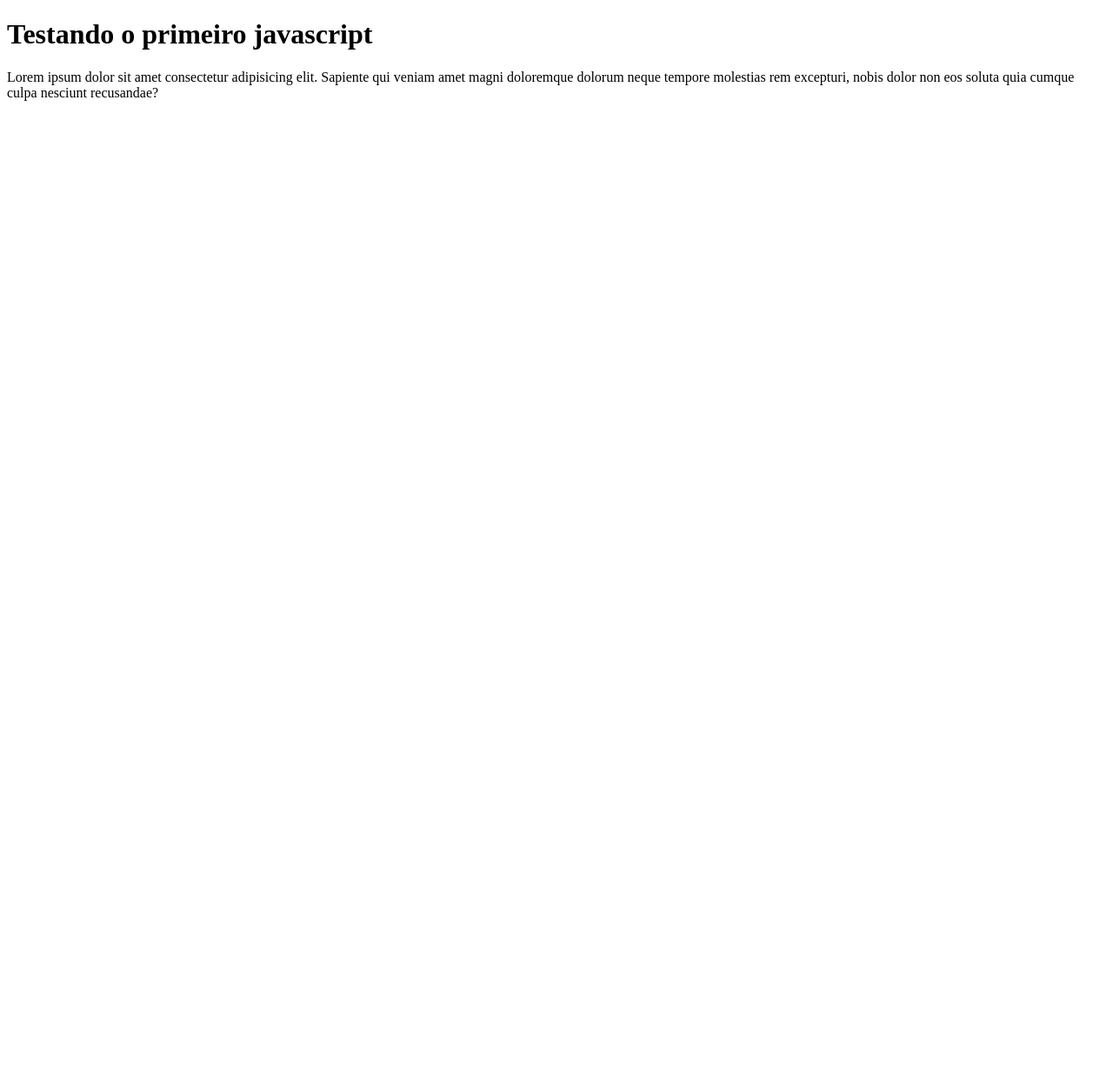
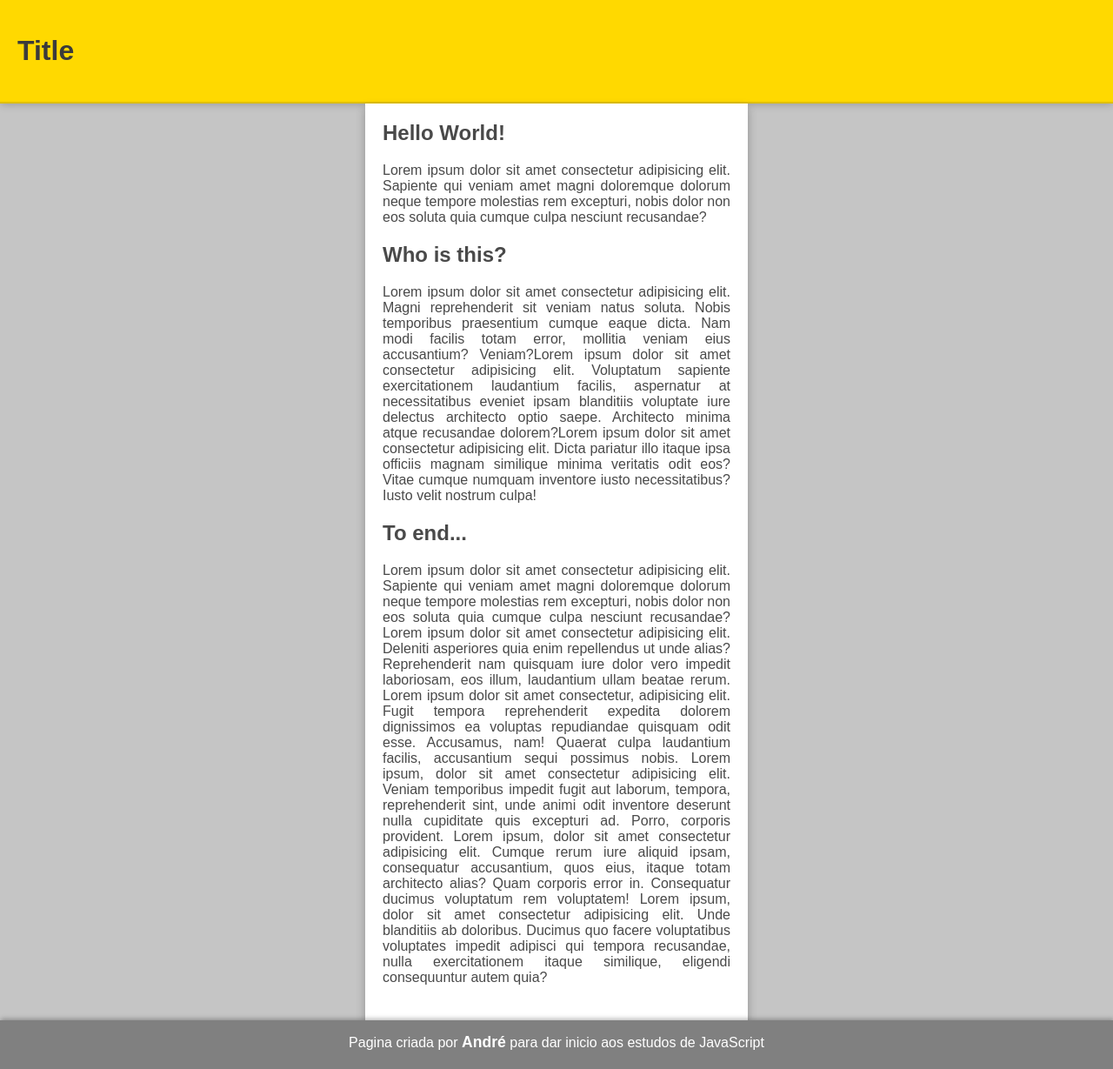
Before and after one commit to AndreFilipeD/javascript, a plain HTML site: page exercicios/ex001/ex001.html in a window 1280 px wide. Shown: the whole page at 87% size. Before the commit the page ends 800 px from the top, so only its background shows below. Drawn offline with Linux system fonts and the light colour scheme.

Commit message:
Teste HTML CSS

```diff
--- a/exercicios/ex001/ex001.html
+++ b/exercicios/ex001/ex001.html
@@ -4,9 +4,22 @@
     <meta charset="UTF-8">
     <meta name="viewport" content="width=device-width, initial-scale=1.0">
     <title>Primeiro JavaScript</title>
+    <link rel="stylesheet" href="style.css">
 </head>
 <body>
-    <h1>Testando o primeiro javascript</h1>
-    <p>Lorem ipsum dolor sit amet consectetur adipisicing elit. Sapiente qui veniam amet magni doloremque dolorum neque tempore molestias rem excepturi, nobis dolor non eos soluta quia cumque culpa nesciunt recusandae?</p>
+    <header>
+        <h1>Title</h1>
+    </header>
+    <article>
+        <h2>Hello World!</h2>
+        <p>Lorem ipsum dolor sit amet consectetur adipisicing elit. Sapiente qui veniam amet magni doloremque dolorum neque tempore molestias rem excepturi, nobis dolor non eos soluta quia cumque culpa nesciunt recusandae?</p>
+        <h2>Who is this?</h2>
+        <p>Lorem ipsum dolor sit amet consectetur adipisicing elit. Magni reprehenderit sit veniam natus soluta. Nobis temporibus praesentium cumque eaque dicta. Nam modi facilis totam error, mollitia veniam eius accusantium? Veniam?Lorem ipsum dolor sit amet consectetur adipisicing elit. Voluptatum sapiente exercitationem laudantium facilis, aspernatur at necessitatibus eveniet ipsam blanditiis voluptate iure delectus architecto optio saepe. Architecto minima atque recusandae dolorem?Lorem ipsum dolor sit amet consectetur adipisicing elit. Dicta pariatur illo itaque ipsa officiis magnam similique minima veritatis odit eos? Vitae cumque numquam inventore iusto necessitatibus? Iusto velit nostrum culpa!</p>
+        <h2>To end...</h2>
+        <p>Lorem ipsum dolor sit amet consectetur adipisicing elit. Sapiente qui veniam amet magni doloremque dolorum neque tempore molestias rem excepturi, nobis dolor non eos soluta quia cumque culpa nesciunt recusandae?Lorem ipsum dolor sit amet consectetur adipisicing elit. Deleniti asperiores quia enim repellendus ut unde alias? Reprehenderit nam quisquam iure dolor vero impedit laboriosam, eos illum, laudantium ullam beatae rerum. Lorem ipsum dolor sit amet consectetur, adipisicing elit. Fugit tempora reprehenderit expedita dolorem dignissimos ea voluptas repudiandae quisquam odit esse. Accusamus, nam! Quaerat culpa laudantium facilis, accusantium sequi possimus nobis. Lorem ipsum, dolor sit amet consectetur adipisicing elit. Veniam temporibus impedit fugit aut laborum, tempora, reprehenderit sint, unde animi odit inventore deserunt nulla cupiditate quis excepturi ad. Porro, corporis provident. Lorem ipsum, dolor sit amet consectetur adipisicing elit. Cumque rerum iure aliquid ipsam, consequatur accusantium, quos eius, itaque totam architecto alias? Quam corporis error in. Consequatur ducimus voluptatum rem voluptatem! Lorem ipsum, dolor sit amet consectetur adipisicing elit. Unde blanditiis ab doloribus. Ducimus quo facere voluptatibus voluptates impedit adipisci qui tempora recusandae, nulla exercitationem itaque similique, eligendi consequuntur autem quia?</p>
+    </article>
+    <footer>
+        <p>Pagina criada por <a href="https://github.com/AndreFilipeD" target="_blank">André</a> para dar inicio aos estudos de JavaScript</p>
+    </footer>
 </body>
 </html>
--- /dev/null
+++ b/exercicios/ex001/style.css
@@ -0,0 +1,53 @@
+@charset "UTF-8";
+
+*{
+    margin: 0px;
+    padding: 0px;
+    font-family: Arial, Helvetica, sans-serif;
+    background-color: rgb(197, 197, 197);
+}
+header{
+    background-color: rgb(255, 217, 0);
+    padding:40px 20px;
+    box-shadow: 0px 0px 10px rgba(0, 0, 0, 0.267);
+    border-bottom: 2px solid rgb(224, 191, 0);
+}
+h1{
+    color: rgb(59, 59, 59);
+    background-color: transparent;
+}
+article{
+    width: 400px;
+    height: fit-content;
+    margin: auto;
+    background-color: white;
+    padding: 20px;
+    box-shadow: 0px 5px 10px rgba(0, 0, 0, 0.267);
+}
+h2{
+    background-color: transparent;
+    padding-bottom: 20px;
+    color: rgb(73, 73, 73);
+}
+p{
+    text-align: justify;
+    background-color: transparent;
+    padding-bottom: 20px;
+    color: rgb(73, 73, 73);
+}
+footer{
+    box-shadow: 1px -2px 5px rgba(0, 0, 0, 0.267);
+}
+footer > p{
+    background-color: gray;
+    text-align: center;
+    padding-top: 15px;
+    color: white;
+}
+footer > p > a{
+    text-decoration: none;
+    color: white;
+    background-color: transparent;
+    font-weight: bolder;
+    font-size: 1.1em;
+}
```
